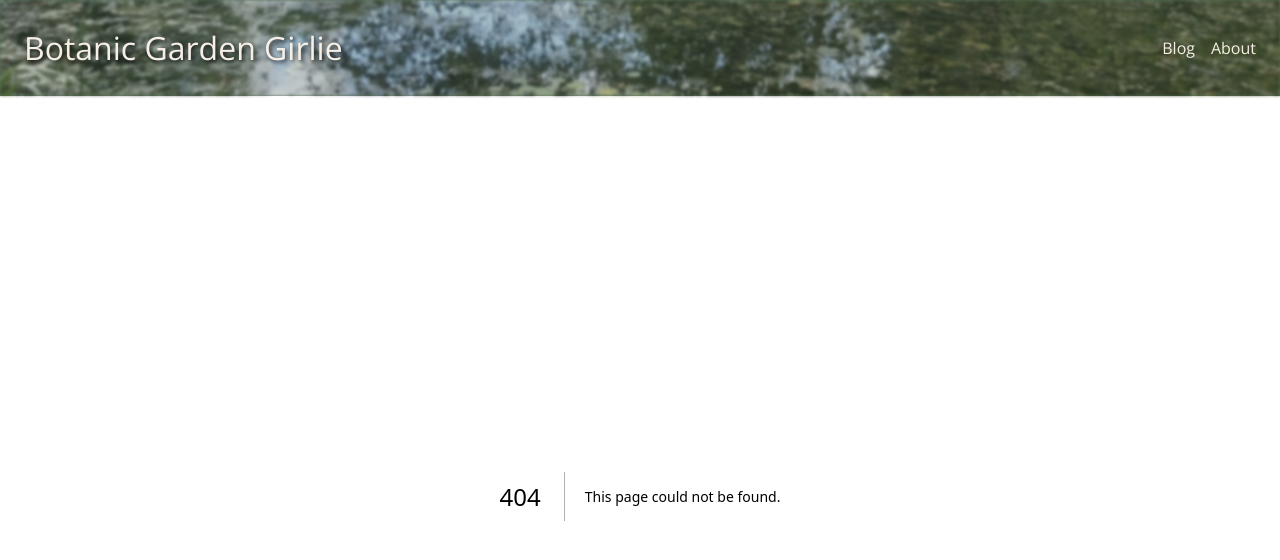
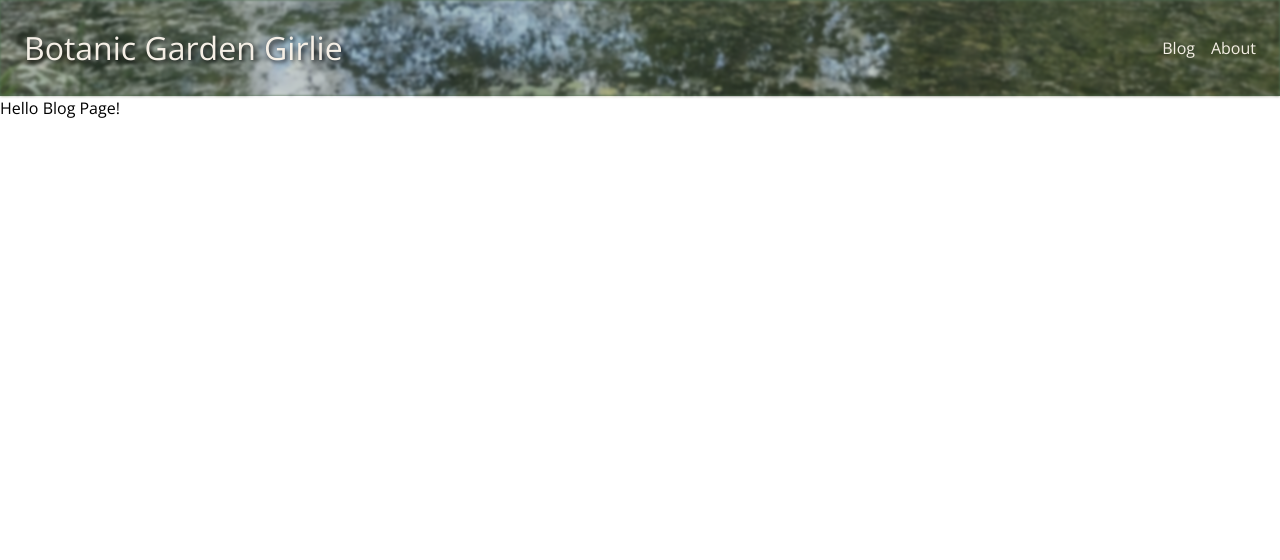
Before and after one commit to EilidhSweenie/BotanicGardens, a Next.js app in the folder botanic-gardens-app/: page /blog in a window 1280 px wide. Before the commit this address had no page. Shown: the top 560 px of the page. Built offline with nearby package versions, Linux system fonts and the light colour scheme.

Commit message:
Add Blog Page

```diff
--- /dev/null
+++ b/botanic-gardens-app/src/app/blog/page.tsx
@@ -0,0 +1,12 @@
+import React from 'react';
+import styles from './about.module.css';
+
+const Blog = () => {
+  return (
+    <div>
+      <h1>Hello Blog Page!</h1>
+    </div>
+  );
+};
+
+export default Blog;
--- a/botanic-gardens-app/src/app/components/Header.tsx
+++ b/botanic-gardens-app/src/app/components/Header.tsx
@@ -8,7 +8,11 @@ const Header = () => {
     <img src="/images/header-background.jpg" alt="Header Background" className={styles.headerImage} />
 
     {/* Title Section */}
-      <h1 className={styles.title}>Botanic Garden Girlie</h1>
+      <h1 className={styles.title}>
+        <Link href="/">
+          Botanic Garden Girlie
+        </Link>
+      </h1>
 
       {/* Nav Bar Items List */}
       <nav>
```
Also changed, not shown: botanic-gardens-app/src/app/blog/blog.module.css (added).
